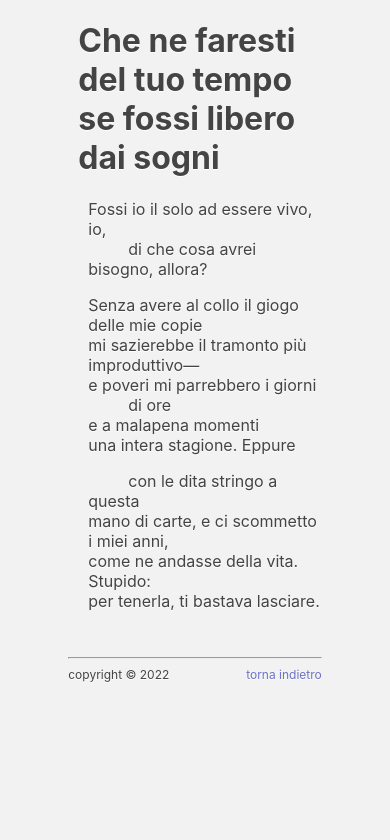
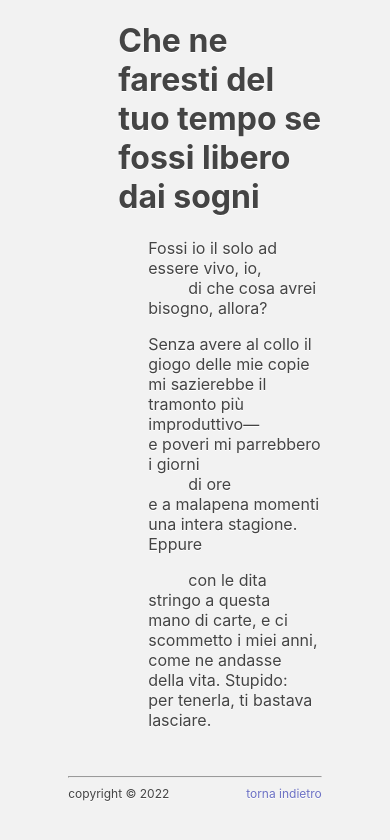
Before and after one commit to poetry-web/poetry-web.github.io, a plain HTML site: page poems/CheNeFarestiDelTuo.html in a window 390 px wide. Shown: the top 840 px of the page. Drawn offline with Linux system fonts and the light colour scheme.

Commit message:
Removed phone mode

```diff
--- a/style.css
+++ b/style.css
@@ -62,13 +62,6 @@ footer {font-size: 75%}
 #linktotop {color: #6c71c4; text-decoration: none; border-bottom: none;}
 #linktotop:hover {border-bottom: 1px solid #6c71c4}
 
-@media screen and (max-width: 600px) {
-    body {
-        margin-right: 15px;
-        margin-left: 15px;
-    }
-}
-
 hr {
     margin-top: 4%;
 }
--- a/style_poems.css
+++ b/style_poems.css
@@ -36,20 +36,6 @@ footer {font-size: 75%}
 #goback {color: #6c71c4; text-decoration: none; border-bottom: none;}
 #goback:hover {border-bottom: 1px solid #6c71c4}
 
-@media screen and (max-width: 600px) {
-
-    aside {margin-left: 400px;}
-
-h1 {
-    margin-left: 10px;
-}
-
-p {
-    margin-left: 20px;
-}
-
-}
-
 hr {
     margin-top: 4%;
 }
```
